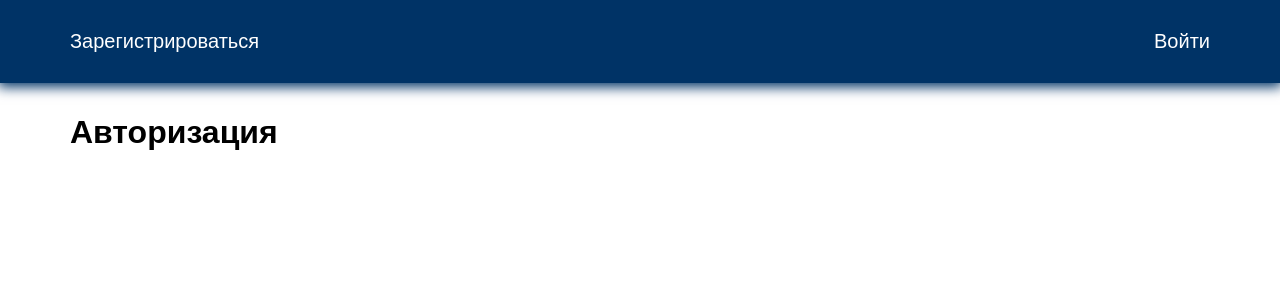
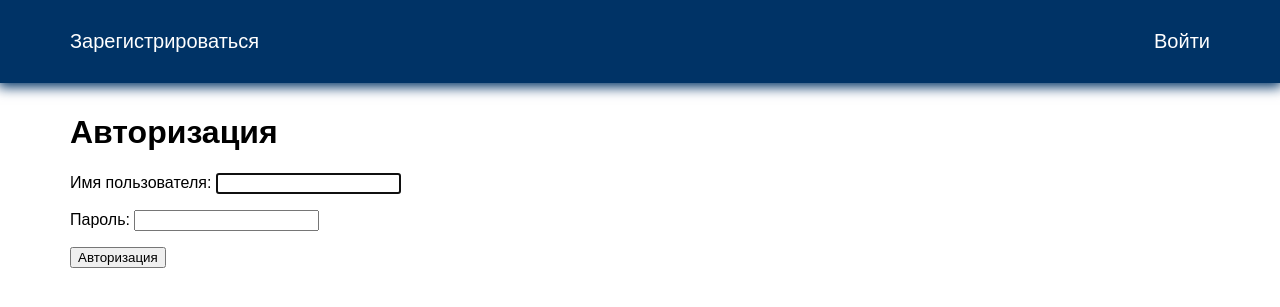
Before and after one commit to StanislavPopovSP/Django_third_progect_todos, a Django app: page /login/ in a window 1280 px wide. Shown: the top 307 px of the page. Run offline with Django 4.2, Linux system fonts and the light colour scheme.

Commit message:
Добавил форму в loginuser.html

```diff
--- a/todos/todo/templates/todo/currenttodos.html
+++ b/todos/todo/templates/todo/currenttodos.html
@@ -1,5 +1,5 @@
 {% extends 'todo/base.html' %}
+{% block content %}
 
-{% block content %}
 <h1>Задачи: </h1>
 {% endblock %}
--- a/todos/todo/templates/todo/home.html
+++ b/todos/todo/templates/todo/home.html
@@ -1,5 +1,4 @@
 {% extends 'todo/base.html' %}
-
 {% block content %}
 
 <div class="center">
--- a/todos/todo/templates/todo/loginuser.html
+++ b/todos/todo/templates/todo/loginuser.html
@@ -1,7 +1,13 @@
 {% extends 'todo/base.html' %}
-
 {% block content %}
 
 <h1>Авторизация</h1>
+<form method="post" class="bg">
+    {% csrf_token %}
+    {{ form.as_p }}
+    <div class="center">
+        <button class="btn">Авторизация</button>
+    </div>
+</form>
 
 {% endblock %}
--- a/todos/todo/templates/todo/signupuser.html
+++ b/todos/todo/templates/todo/signupuser.html
@@ -1,6 +1,6 @@
 {% extends 'todo/base.html' %}
+{% block content %}
 
-{% block content %}
 <h1>Регистрация: </h1>
 <form method="post" class="register">
     {% csrf_token %}
--- a/todos/todo/views.py
+++ b/todos/todo/views.py
@@ -33,11 +33,12 @@ def signupuser(request):
 
 
 def loginuser(request):
-    if request.method == 'GET': # Метод GET - это если мы зайдем на эту страницу
+    if request.method == 'GET':  # Метод GET - это если мы зайдем на эту страницу
         return render(request, 'todo/loginuser.html', {'form': AuthenticationForm()})
 
+
 def logoutuser(request):
-    if request.method == 'POST': # Метод POST может быть только у элемента form
+    if request.method == 'POST':  # Метод POST может быть только у элемента form
         logout(request)
         return redirect('home')  # Куда мы должны перейти когда разлогинились
 
```
